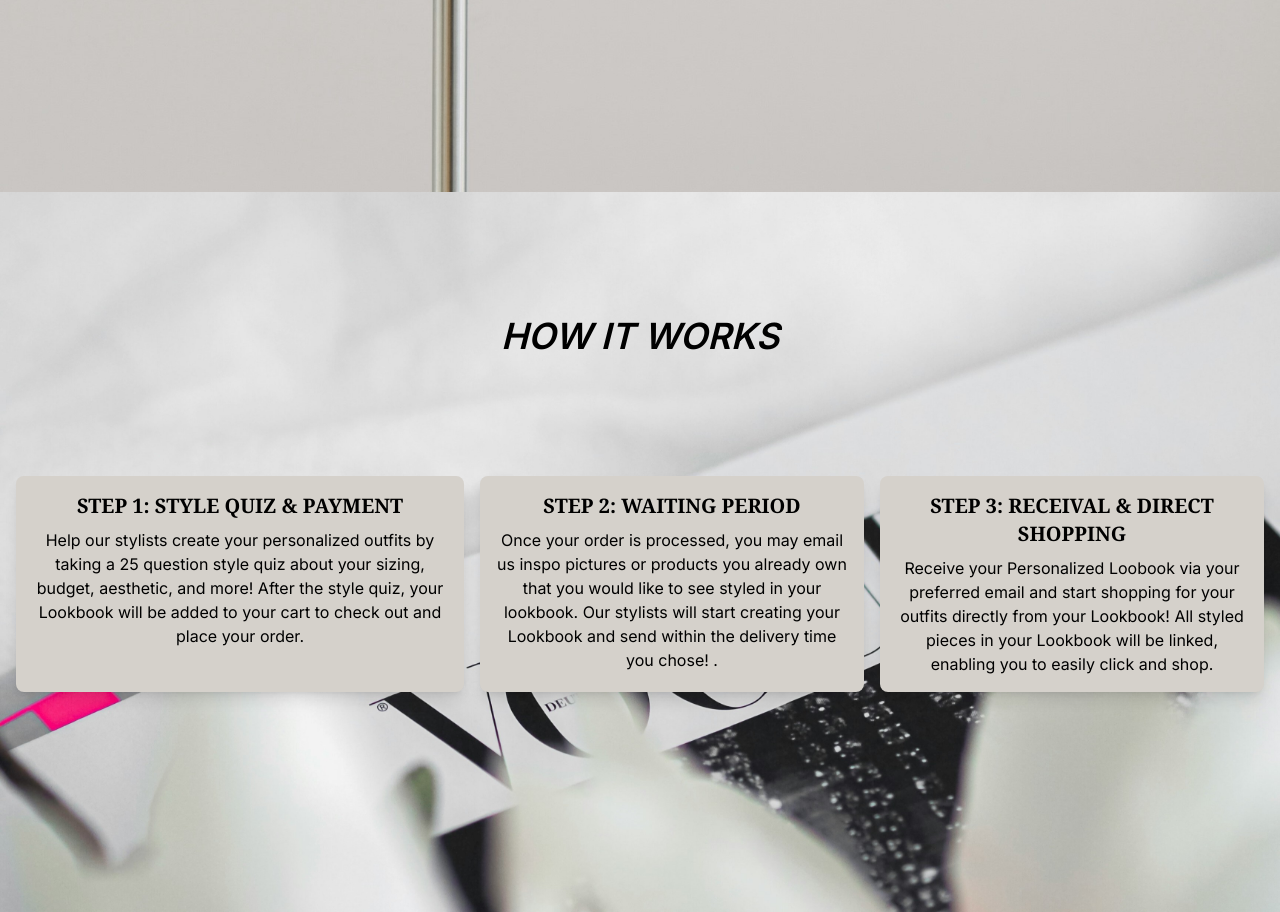
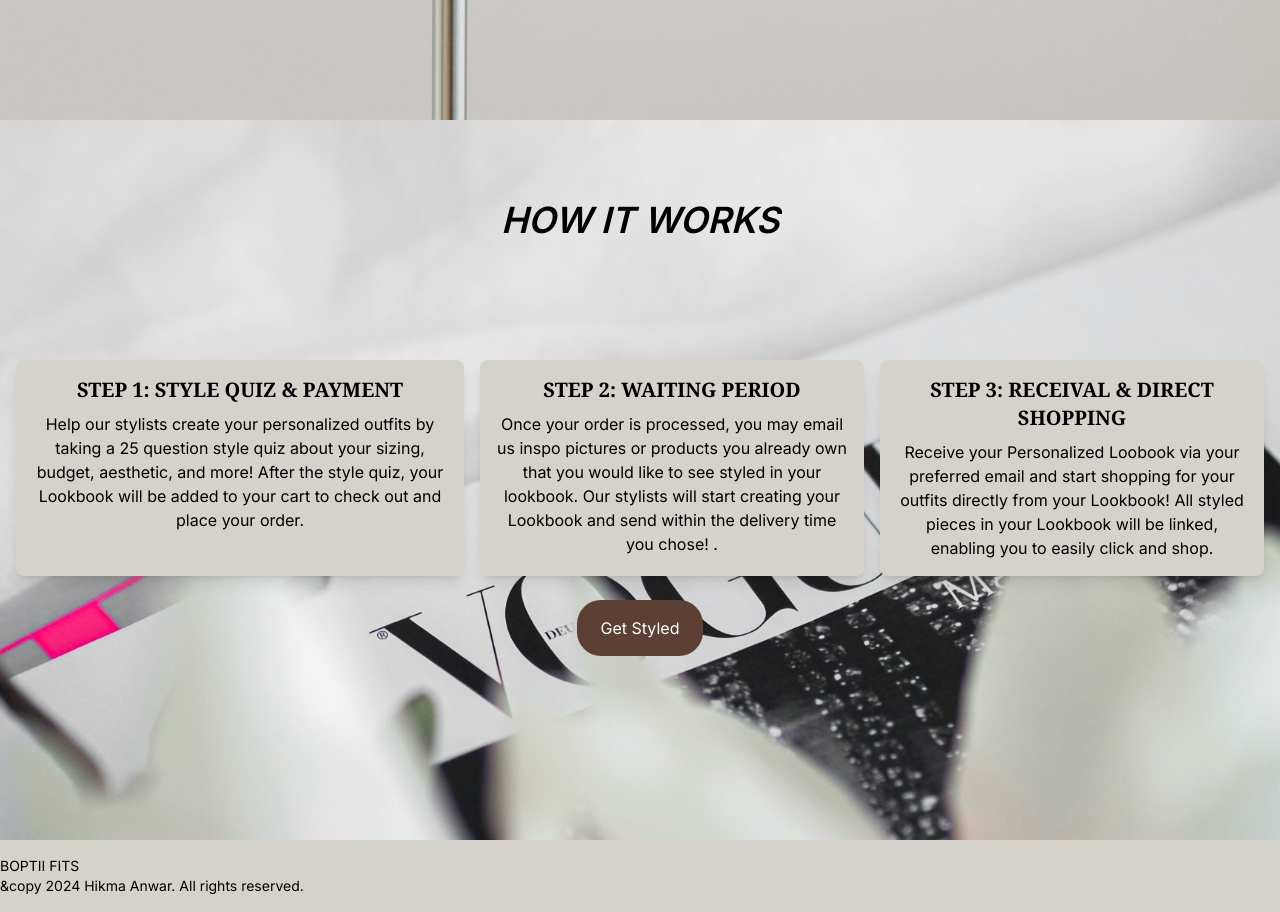
Before and after one commit to HikmaAnwar/boptii-fitss, a Next.js app: page /home in a window 1280 px wide. Shown: the part 680-1592 px from the top of the page. Built offline with nearby package versions, Linux system fonts and the light colour scheme.

Commit message:
fix: minor change

```diff
--- a/src/app/home/page.jsx
+++ b/src/app/home/page.jsx
@@ -19,7 +19,7 @@ const Home = () => {
       <div className="py-0 px-0">
         <div className="relative">
           <Image src="/assets/vogue.jpg" alt="vogue cover" layout="responsive" width={1500} height={2000} />
-          <div className="absolute inset-0 flex flex-col items-center justify-center mt-0 pb-24">
+          <div className="absolute inset-0 flex flex-col items-center justify-center mt-4 pb-24">
             <p className="italic font-semibold font-sarif text-black text-4xl mb-16 pb-14">HOW IT WORKS</p>
             <div className="flex space-x-4">
               <div className="bg-colors-broken-white p-4 rounded-lg shadow-lg max-w-md  flex-1">
@@ -38,6 +38,10 @@ const Home = () => {
                  All styled pieces in your Lookbook will be linked, enabling you to easily click and shop.</p>
               </div>
             </div>
+            <Link href="/services">
+            <button className="bg-brown-dark text-white p-3 pl-6 pr-6 pt-4 pb-4 rounded-3xl text-md my-6">Get Styled</button>
+          </Link>
+
           </div>
         </div>
       </div>
--- a/src/app/layout.js
+++ b/src/app/layout.js
@@ -6,7 +6,7 @@ import Footer from "@/components/footer/page";
 const inter = Inter({ subsets: ["latin"] });
 
 export const metadata = {
-  title: "Create Next App",
+  title: "BOPTII FITS",
   description: "Generated by create next app",
 };
 
@@ -15,8 +15,8 @@ export default function RootLayout({ children }) {
     <html lang="en">
       <body className={inter.className}>
         <NavBar/>
+        {children}</body>
         <Footer/>
-        {children}</body>
     </html>
   );
 }
--- a/src/components/footer/page.jsx
+++ b/src/components/footer/page.jsx
@@ -8,7 +8,7 @@ const Footer = () => {
                     <p>BOPTII FITS</p>
                 </div>
                 <div className="text-sm">
-                    &copy {new Date().getFullYear()} Boptii. All rights reserved.
+                    &copy {new Date().getFullYear()} Hikma Anwar. All rights reserved.
                 </div>
 
             </div>
```
